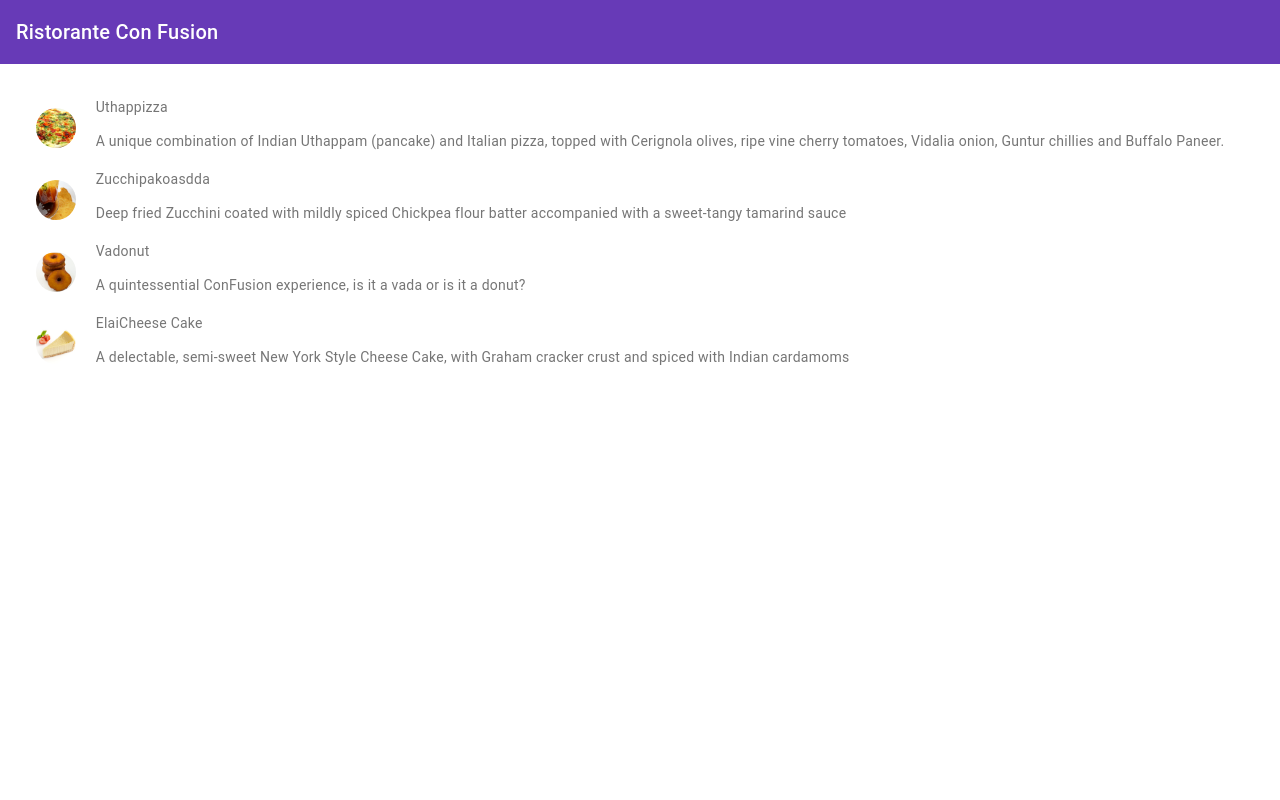
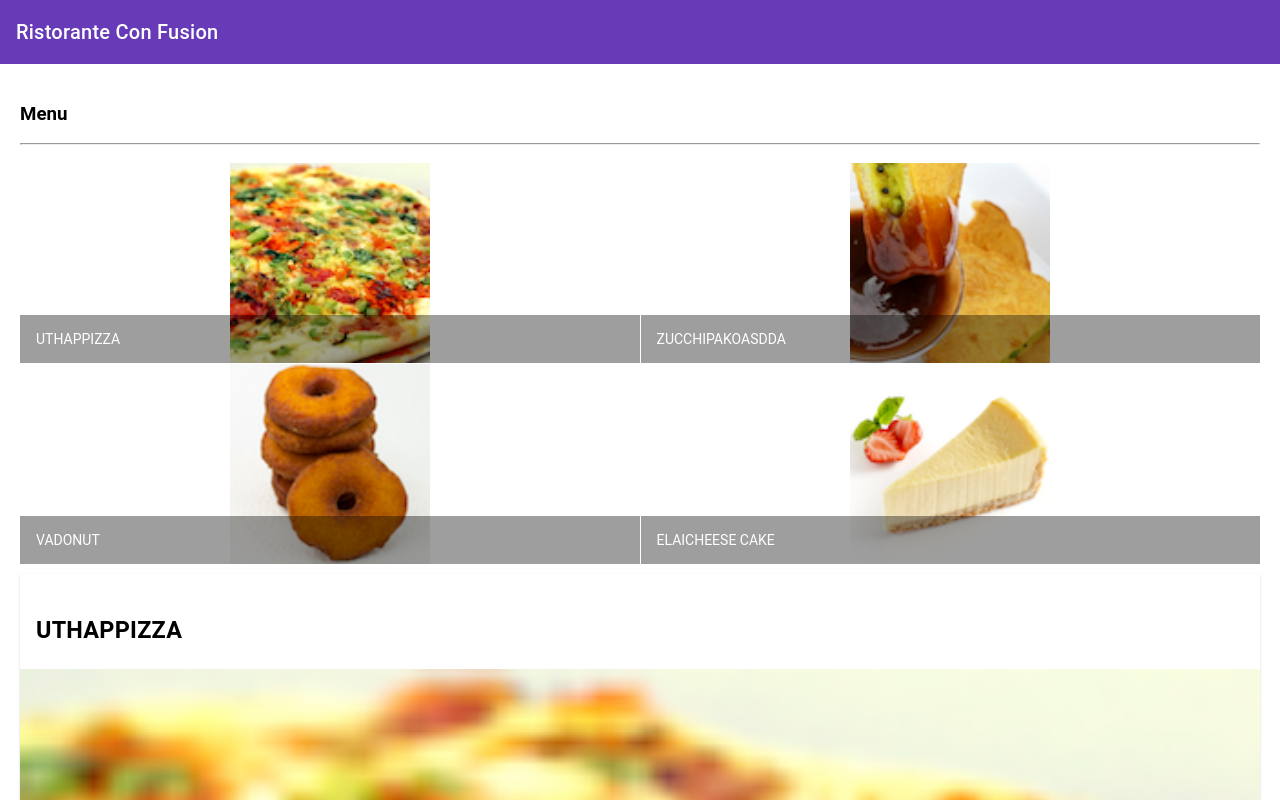
Before and after one commit to jong147/conFusionAngular, an Angular app: page / in a window 1280 px wide. Shown: the top 800 px of the page. Built offline with nearby package versions, Linux system fonts and the light colour scheme.

Commit message:
Components Part 2

```diff
--- a/src/app/menu/menu.component.html
+++ b/src/app/menu/menu.component.html
@@ -1,4 +1,4 @@
-<div class="container"
+<!-- <div class="container"
      fxLayout="column"
      fxLayoutGap="10px">
 
@@ -12,4 +12,47 @@
     </mat-list-item>
   </mat-list>
 
+</div> -->
+
+<div class="container"
+     fxLayout="column"
+     fxLayoutGap="10px">
+
+  <div fxFlex>
+    <div>
+      <h3>Menu</h3>
+      <hr>
+    </div>
+  </div>
+
+  <div fxFlex>
+    <mat-grid-list cols="2" rowHeight="200px">
+      <mat-grid-tile *ngFor="let dish of dishes">
+        <img height="200px" src={{dish.image}} alt={{dish.name}}>
+        <mat-grid-tile-footer>
+          <h1>{{dish.name | uppercase}}</h1>
+        </mat-grid-tile-footer>
+      </mat-grid-tile>
+    </mat-grid-list>
+  </div>
+
+  <div fxFlex *ngIf="selectedDish">
+    <mat-card>
+      <mat-card-header>
+        <mat-card-title>
+          <h3>{{selectedDish.name | uppercase}}</h3>
+        </mat-card-title>
+      </mat-card-header>
+      <img mat-card-image src={{selectedDish.image}} alt={{selectedDish.name}}>
+      <mat-card-content>
+        <p>{{selectedDish.description}}
+        </p>
+      </mat-card-content>
+      <mat-card-actions>
+        <button mat-button>LIKE</button>
+        <button mat-button>SHARE</button>
+      </mat-card-actions>
+    </mat-card>
+  </div>
+
 </div>
--- a/src/app/menu/menu.component.ts
+++ b/src/app/menu/menu.component.ts
@@ -1,15 +1,7 @@
 import { Component, OnInit } from '@angular/core';
 import { Dish } from '../shared/dish';
 
-@Component({
-  selector: 'app-menu',
-  templateUrl: './menu.component.html',
-  styleUrls: ['./menu.component.scss']
-})
-
-export class MenuComponent implements OnInit{
-
-  dishes: Dish[] = [{
+const DISHES: Dish[] = [{
   id: '0',
   name: 'Uthappizza',
   image: '/assets/images/uthappizza.png',
@@ -52,6 +44,18 @@
 }
 ];
 
+@Component({
+  selector: 'app-menu',
+  templateUrl: './menu.component.html',
+  styleUrls: ['./menu.component.scss']
+})
+
+export class MenuComponent implements OnInit{
+
+  dishes = DISHES;
+
+  selectedDish = DISHES[0];
+
   constructor() { }
 
   ngOnInit() { }
```
Also changed, not shown: src/app/app.module.ts (+8 -1 lines). Lines whose indentation alone changed are shown as unchanged.
